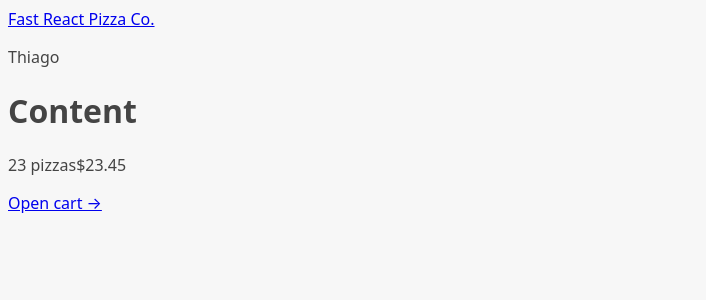
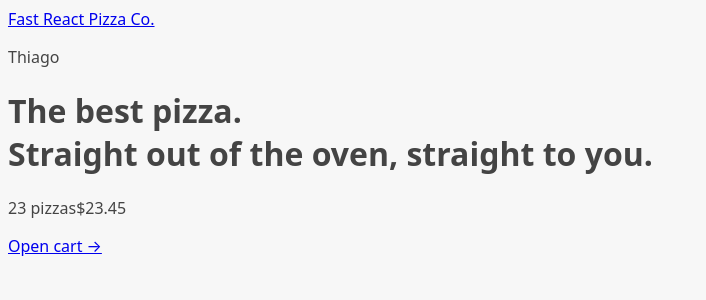
Before and after one commit to thiagopdo/fast-pizza-react, a React (Vite) app: page / in a window 1280 px wide. Shown: the top 300 px of the page, without its empty margins (0-706 px from the left). Built offline with nearby package versions, Linux system fonts and the light colour scheme.

Commit message:
used OUTLET to render the nested route

```diff
--- a/src/ui/AppLayout.jsx
+++ b/src/ui/AppLayout.jsx
@@ -1,3 +1,4 @@
+import { Outlet } from "react-router-dom";
 import CartOverview from "../features/cart/CartOverview";
 import Header from "./Header";
 
@@ -7,7 +8,7 @@
       <Header />
 
       <main>
-        <h1>Content</h1>
+        <Outlet />
       </main>
 
       <CartOverview />
```
